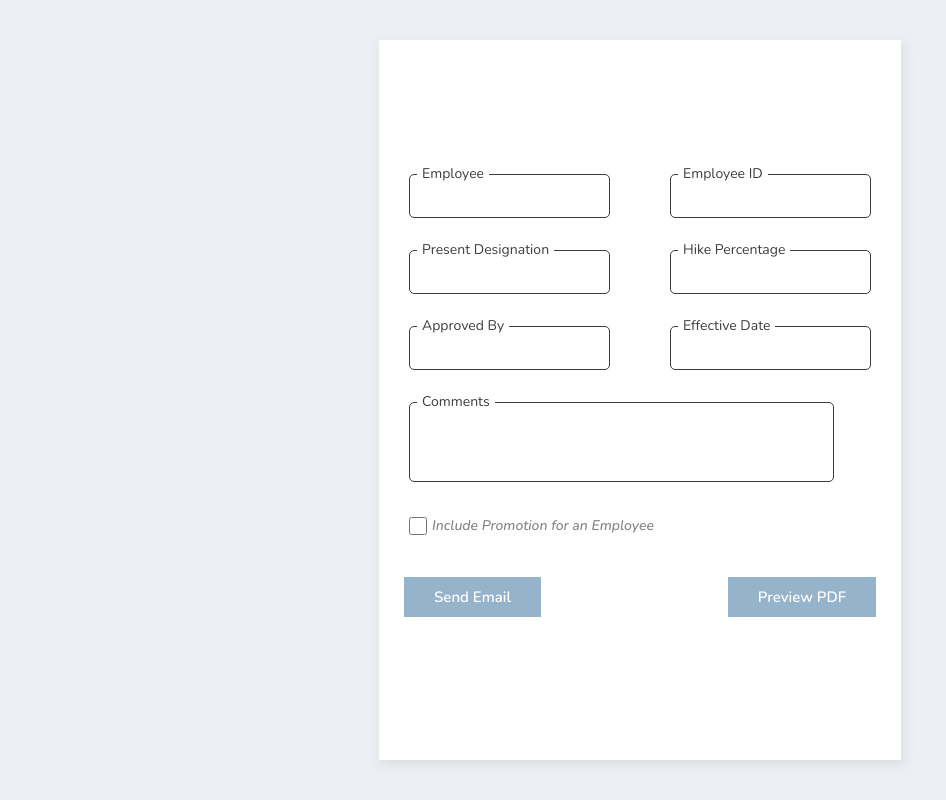
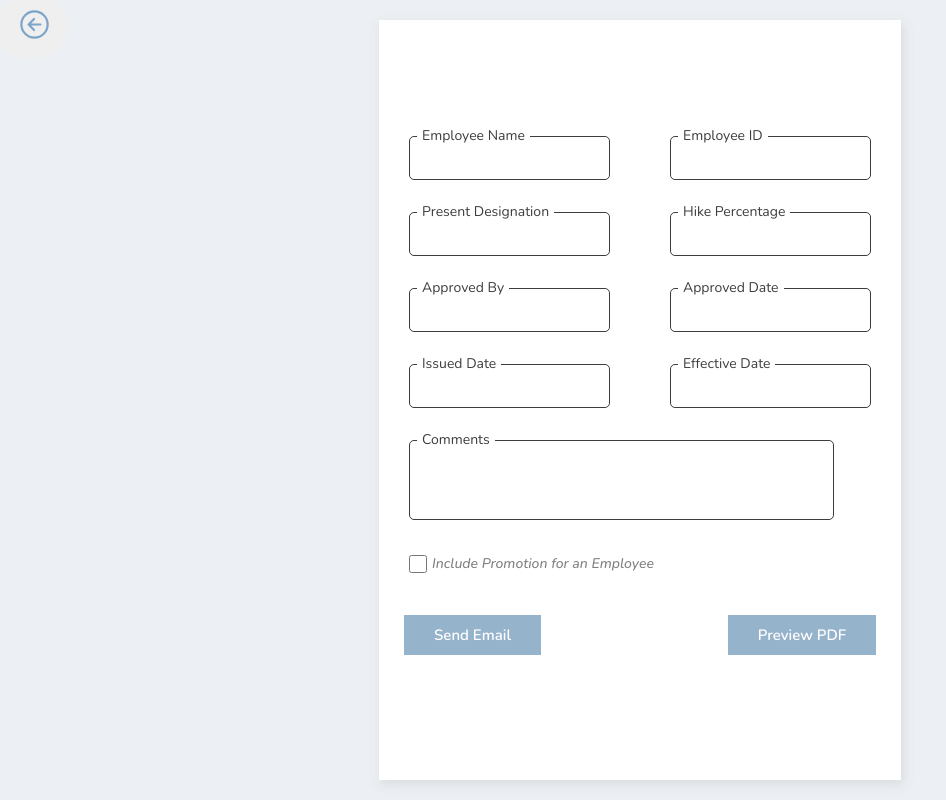
Before and after one commit to sb2crest/HRMS-Front-End, a React (Create React App) app: page /hikeletter in a window 1280 px wide. Shown: the whole page, without its empty margins (0-946 px from the left). Built offline with nearby package versions, Linux system fonts and the light colour scheme.

Commit message:
Added back button and few code changes

```diff
--- a/src/leave-request/table.scss
+++ b/src/leave-request/table.scss
@@ -1,12 +1,13 @@
 .table {
     .table-cell {
-        font-size: 15px;
-        color: rgb(152, 149, 149);
+        font-size: 14.5px;
+        color: gray;
         font-weight: 500;
+        background-color: #e3edf8;
     }
 
     .table-cell-value {
-        font-size: 13.5px;
+        font-size: 12.5px;
         font-weight: 200;
         color: black;
     }
@@ -17,6 +18,7 @@
         border-radius: 5px;
         padding: 5px;
         font-weight: 600;
+        font-family: Arial, Helvetica, sans-serif;
     }
 
     .status-leave {
--- a/src/pages/hike-letter/HikeForm.jsx
+++ b/src/pages/hike-letter/HikeForm.jsx
@@ -2,6 +2,8 @@ import React, { useState } from 'react';
 import './hikeform.scss';
 import axios from 'axios';
 import Snackbar from "@mui/material/Snackbar";
+import { IoArrowBackCircleOutline } from "react-icons/io5";
+import { Link } from 'react-router-dom';
 
 const HikeForm = () => {
     const [employee, setEmployee] = useState("");
@@ -14,6 +16,8 @@ const HikeForm = () => {
     const [emailsent, setEmailSent] = useState(false);
     const [presentDesignation, setPresentDesignation] = useState("");
     const [newPosition, setNewPosition] = useState("");
+    const [currentDate, setCurrentDate] = useState("");
+    const [approvedDate, setApprovedDate] = useState("");
 
     const handlePromotionStatus = () => {
         setPromotionStatus(true);
@@ -47,7 +51,9 @@ const HikeForm = () => {
                 reason: reason,
                 approvedBy: approvedBy,
                 effectiveDate: effectiveDay,
-                newPosition: newPosition
+                newPosition: newPosition,
+                issuedDate: currentDate,
+                approvedDate: approvedDate
             },
                 {
                     responseType: 'blob'
@@ -71,7 +77,9 @@ const HikeForm = () => {
                 percentage: percentage,
                 reason: reason,
                 approvedBy: approvedBy,
-                effectiveDate: effectiveDay
+                effectiveDate: effectiveDay,
+                issuedDate: currentDate,
+                approvedDate: approvedDate
             });
             const data = response.data;
             console.log(data);
@@ -101,6 +109,13 @@ const HikeForm = () => {
     return (
         <>
             <div className='hike'>
+                <div class="row">
+                    <div className="back-btn">
+                        <Link to='/home'>
+                            <button class="btn btn-lg text-center"><span><IoArrowBackCircleOutline className='icon' /></span></button>
+                        </Link>
+                    </div>
+                </div>
                 <div className="hike-letter flex">
                     <div className="form">
                         <form>
@@ -112,7 +127,7 @@ const HikeForm = () => {
                                         value={employeeName}
                                         onChange={(e) => setEmployeeName(e.target.value)}
                                     />
-                                    <label className='placeholder'>Employee</label>
+                                    <label className='placeholder'>Employee Name</label>
                                 </div>
                                 <div className="input-container">
                                     <input
@@ -153,6 +168,26 @@ const HikeForm = () => {
                                         onChange={(e) => setApprovedBy(e.target.value)}
                                     />
                                     <label className='placeholder'>Approved By</label>
+                                </div>
+                                <div className="input-container">
+                                    <input
+                                        type='text'
+                                        className='input'
+                                        value={approvedDate}
+                                        onChange={(e) => setApprovedDate(e.target.value)}
+                                    />
+                                    <label className='placeholder'>Approved Date</label>
+                                </div>
+                            </div>
+                            <div className="field-container" style={{ display: "flex" }}>
+                                <div className="input-container">
+                                    <input
+                                        type='text'
+                                        className='input'
+                                        value={currentDate}
+                                        onChange={(e) => setCurrentDate(e.target.value)}
+                                    />
+                                    <label className='placeholder'>Issued Date</label>
                                 </div>
                                 <div className="input-container">
                                     <input
--- a/src/pages/hike-letter/hikeform.scss
+++ b/src/pages/hike-letter/hikeform.scss
@@ -46,12 +46,38 @@ video {
     box-shadow: 0 7px 50px rgb(214, 223, 213);
     font-family: "Poppins", sans-serif;
     box-sizing: border-box;
-    // background-image: url('../../images/background-01.avif');
     background-color: #ECF0F4;
 
+    /* back button */
+    .row {
+        position: absolute;
+        top: 0;
+        left: 0;
+        margin-left: -45px;
+        margin-top: -10px;
+    }
+
+    .back-btn button {
+        margin-left: 50%;
+        margin-top: 5%;
+        border-radius: 50% !important;
+        color: black;
+        border: none !important;
+
+        .icon {
+            font-size: 35px;
+            color: #7da5c9;
+        }
+    }
+
+    .back-btn button:hover {
+        color: black;
+    }
+
+    /* form container */
     .hike-letter {
-        height: 90vh;
-        justify-content: space-between;
+        height: 95vh;
+        justify-content: center;
         -webkit-box-shadow: 2px 4px 10px 1px rgba(0, 0, 0, 0.47);
         box-shadow: 2px 4px 10px 1px rgba(201, 201, 201, 0.47);
         background-color: #fff;
@@ -185,8 +211,8 @@ video {
             }
 
             .select {
-                margin: 16px 30px;
-                padding: 12px;
+                margin: 8px 30px;
+                padding: 5px;
                 box-sizing: border-box;
                 outline: none;
                 border: 1px solid rgb(62, 61, 61);
--- a/src/pages/home/home.scss
+++ b/src/pages/home/home.scss
@@ -1,6 +1,3 @@
-// body{
-//     background-color: rgb(243, 250, 252);
-// }
 
 .home {
     display: flex;
@@ -28,9 +25,7 @@
         }
 
         .featured {
-            // display: flex;
             padding: 25px;
-            // gap: 20px;
         }
 
         .leave-request-table {
@@ -44,7 +39,7 @@
                 font-weight: 600;
                 color: gray;
                 margin-bottom: 15px;
-                font-size: 17px;
+                font-size: 18px;
             }
         }
     }
--- a/src/pages/offer-letter/OfferLetter.jsx
+++ b/src/pages/offer-letter/OfferLetter.jsx
@@ -3,6 +3,8 @@ import './offerletter.scss';
 import video from '../../images/offer-letter-gif.gif';
 import { Link } from 'react-router-dom';
 import axios from 'axios';
+import SideBar from '../../components/sidebar/SideBar';
+import { IoArrowBackCircleOutline } from "react-icons/io5";
 
 const OfferLetter = () => {
     /* Form State */
@@ -13,6 +15,7 @@ const OfferLetter = () => {
     const [basicSalary, setBasicSalary] = useState('');
     const [designation, setDesignation] = useState('');
     const [department, setDepartment] = useState('');
+    const [currentDate, setCurrentDate] = useState('');
 
     /* API Integration for PDF Preview */
     const handleSave = async (e) => {
@@ -25,7 +28,8 @@ const OfferLetter = () => {
                 designation: designation,
                 department: department,
                 joiningDate: doj.toString(),
-                ctc: basicSalary
+                ctc: basicSalary,
+                issuedDate: currentDate
             }, {
                 responseType: 'blob' // This ensures that the response is treated as a binary blob
             });
@@ -56,6 +60,7 @@ const OfferLetter = () => {
     const handleSendPDF = async (e) => {
         e.preventDefault();
         try {
+            console.log("Current Date:" + currentDate);
             const response = await axios.post("http://localhost:8081/offer-letter/send", {
                 fullName: employee,
                 email: email,
@@ -63,7 +68,8 @@ const OfferLetter = () => {
                 designation: designation,
                 department: department,
                 joiningDate: doj,
-                ctc: basicSalary
+                ctc: basicSalary,
+                issuedDate: currentDate
             });
             const responseData = response.data;
             console.log(responseData);
@@ -76,10 +82,15 @@ const OfferLetter = () => {
     return (
         <>
             <div className='offer-letter'>
+                <div class="row">
+                    <div className="back-btn">
+                        <Link to='/home'>
+                            <button class="btn btn-lg text-center"><span><IoArrowBackCircleOutline className='icon' /></span></button>
+                        </Link>
+                    </div>
+                </div>
                 <div className="offer-container flex">
-                    {/* <div className="video">
-                        <img src={video} className='gif' />
-                    </div> */}
+
                     <div className="form">
                         <form>
                             <div className="field-container" style={{ display: "flex" }}>
@@ -109,9 +120,17 @@ const OfferLetter = () => {
                                         className='input'
                                         value={email}
                                         onChange={(e) => setEmail(e.target.value)}
-                                        style={{ width: "400px" }}
                                     />
                                     <label className='placeholder'>Email ID</label>
+                                </div>
+                                <div className="input-container">
+                                    <input
+                                        type='text'
+                                        className='input'
+                                        value={currentDate}
+                                        onChange={(e) => setCurrentDate(e.target.value)}
+                                    />
+                                    <label className='placeholder'>Issued Date</label>
                                 </div>
                             </div>
                             <div className="field-container" style={{ display: "flex" }}>
--- a/src/pages/payroll/PayrollForm.jsx
+++ b/src/pages/payroll/PayrollForm.jsx
@@ -2,6 +2,7 @@ import React, { useEffect, useState } from 'react';
 import './payroll.scss';
 import { Link } from 'react-router-dom';
 import axios from 'axios';
+import { IoArrowBackCircleOutline } from "react-icons/io5";
 
 const PayrollForm = () => {
     /* state for fields */
@@ -137,6 +138,13 @@ const PayrollForm = () => {
 
     return (
         <div className='payroll'>
+            <div class="row">
+                <div className="back-btn">
+                    <Link to='/home'>
+                        <button class="btn btn-lg text-center"><span><IoArrowBackCircleOutline className='icon' /></span></button>
+                    </Link>
+                </div>
+            </div>
             <div className="container">
                 <div className="form">
                     <form>
```
Also changed, not shown: src/pages/offer-letter/offerletter.scss (+29 -5 lines), src/pages/payroll/payroll.scss (+28 -2 lines).
